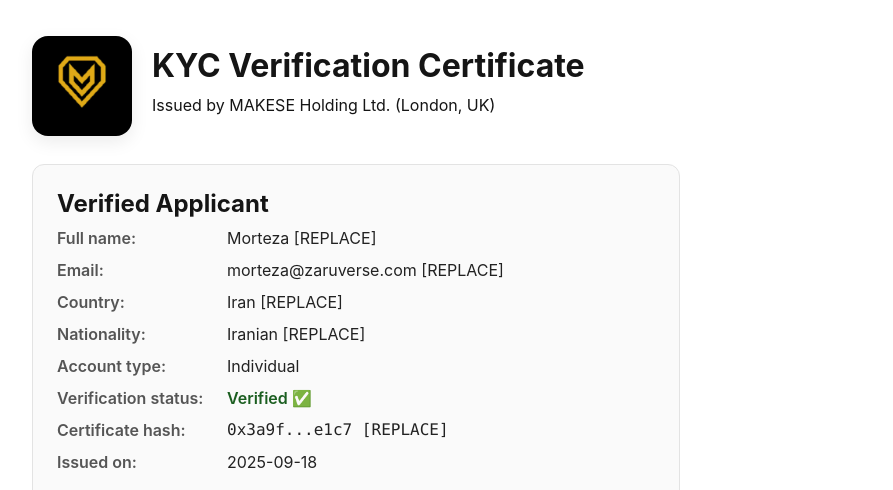
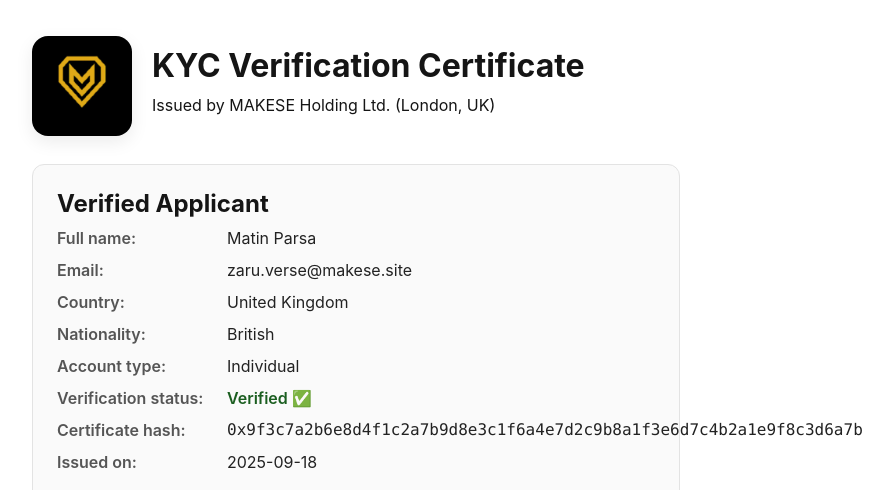
Before and after one commit to ZARUVerse/ZARUVerse.github.io, a plain HTML site: page certificate.html in a window 1280 px wide. Shown: the top 490 px of the page, without its empty margins (284-1177 px from the left). Drawn offline with Linux system fonts and the light colour scheme.

Commit message:
Update certificate.html

```diff
--- a/certificate.html
+++ b/certificate.html
@@ -36,13 +36,13 @@
 
     <div class="cert">
       <h2>Verified Applicant</h2>
-      <div class="kv"><label>Full name:</label><span>Morteza [REPLACE]</span></div>
-      <div class="kv"><label>Email:</label><span>morteza@zaruverse.com [REPLACE]</span></div>
-      <div class="kv"><label>Country:</label><span>Iran [REPLACE]</span></div>
-      <div class="kv"><label>Nationality:</label><span>Iranian [REPLACE]</span></div>
+      <div class="kv"><label>Full name:</label><span>Matin Parsa</span></div>
+      <div class="kv"><label>Email:</label><span>zaru.verse@makese.site</span></div>
+      <div class="kv"><label>Country:</label><span>United Kingdom</span></div>
+      <div class="kv"><label>Nationality:</label><span>British</span></div>
       <div class="kv"><label>Account type:</label><span>Individual</span></div>
       <div class="kv"><label>Verification status:</label><span style="color:#1b5e20;font-weight:600">Verified ✅</span></div>
-      <div class="kv"><label>Certificate hash:</label><span class="mono">0x3a9f...e1c7 [REPLACE]</span></div>
+      <div class="kv"><label>Certificate hash:</label><span class="mono">0x9f3c7a2b6e8d4f1c2a7b9d8e3c1f6a4e7d2c9b8a1f3e6d7c4b2a1e9f8c3d6a7b</span></div>
       <div class="kv"><label>Issued on:</label><span>2025-09-18</span></div>
 
       <div class="seal">
@@ -52,7 +52,7 @@
       <div class="stamp">
         <strong>Signed by:</strong> Ethan R. — Compliance Officer
         <br><strong>Jurisdiction:</strong> United Kingdom
-        <br><strong>Signature:</strong> <span class="mono">0x7cA1...Bf9D [REPLACE]</span>
+        <br><strong>Signature:</strong> <span class="mono">0x7cA1f9e3Bf9D4a7c8e2d1f6b3c9a8e7d2c4b1a6f</span>
       </div>
     </div>
 
```
